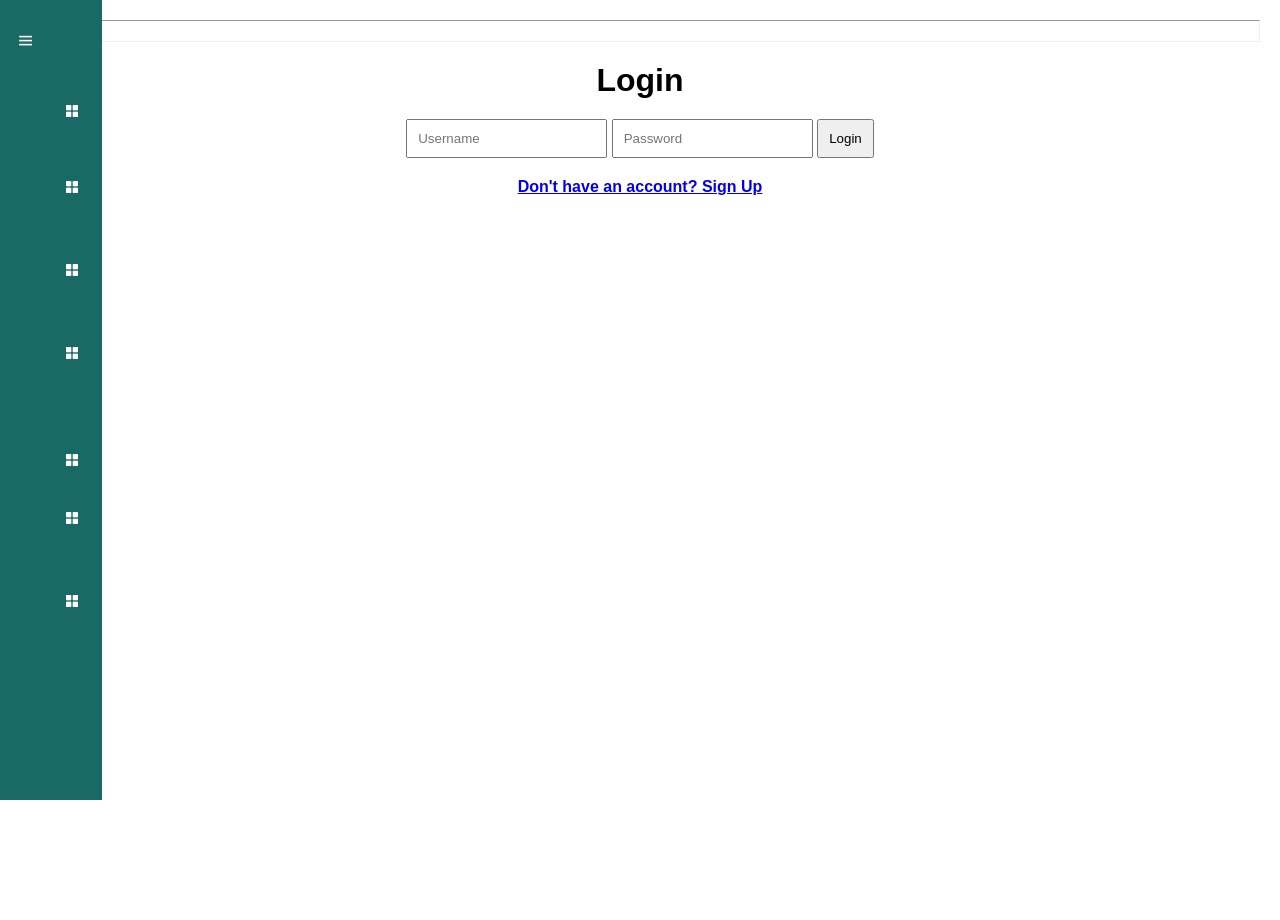
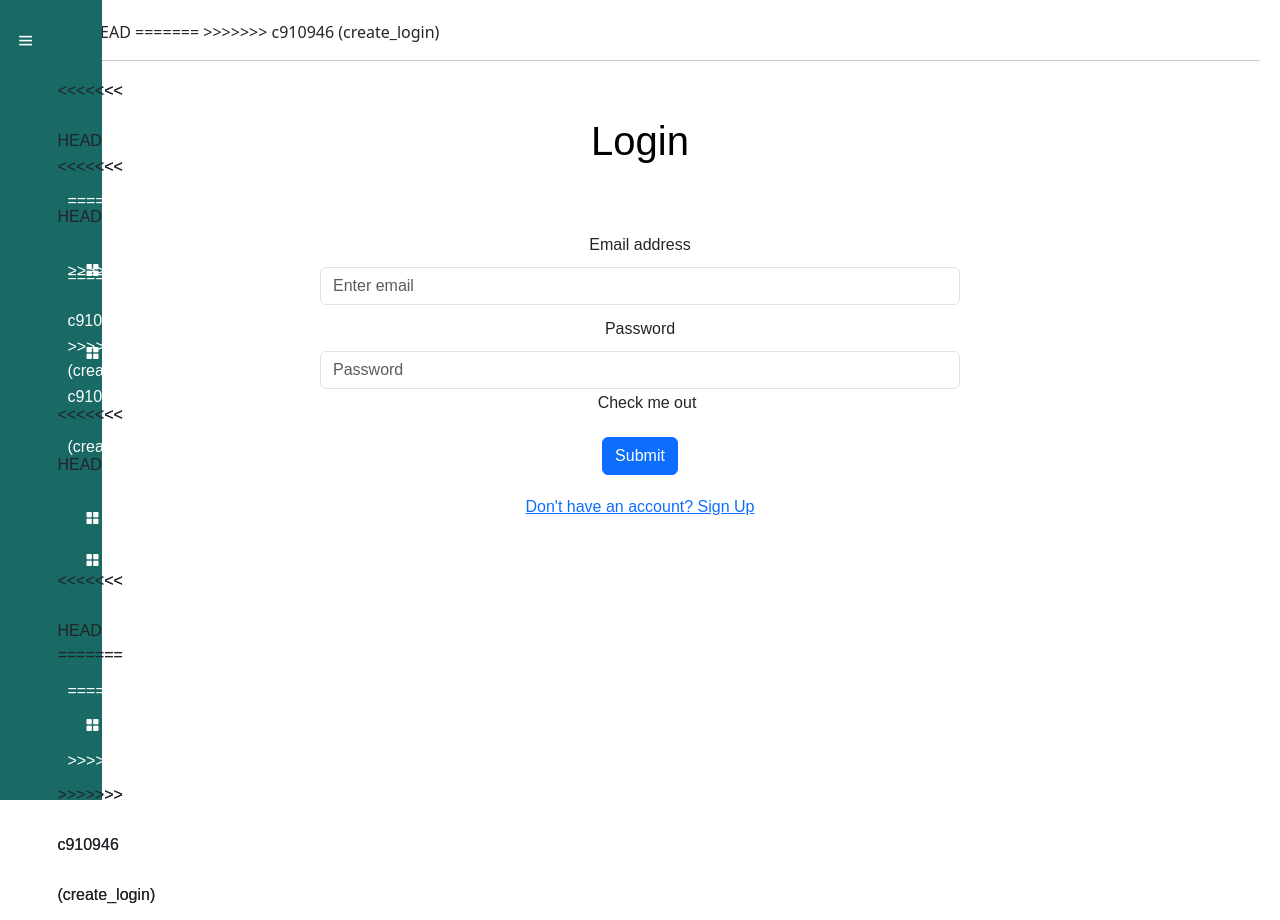
Before and after one commit to PPilot2/HackSwift-2024, a Flask app: page /login in a window 1280 px wide. Before the commit the page ends 800 px from the top, so only its background shows below. Run offline with Flask 3, Linux system fonts and the light colour scheme.

Commit message:
create_login

```diff
--- a/templates/base.html
+++ b/templates/base.html
@@ -9,11 +9,20 @@
     <script src="https://ajax.googleapis.com/ajax/libs/jquery/3.5.1/jquery.min.js"></script>
     <script src="{{ url_for('static', filename='script.js') }}"></script>
 </head>
+
 <body>
+<<<<<<< HEAD
     {% include 'nav.html' %}
+=======
+
+>>>>>>> c910946 (create_login)
     <hr>
+
     <div class="content">
-        {% block content %} {% endblock %}
+        {% block content %}
+        {% endblock %}
     </div>
+    {% extends 'nav.html' %}
+
 </body>
 </html>
--- a/templates/home.html
+++ b/templates/home.html
@@ -3,6 +3,7 @@
 <title>{% block title %} - Home{% endblock %}</title>
 {% block content %}
     <!-- home page -->
+    <body>
     <h1>CodeX</h1>
     <div id="loginButton">
         <a href="{{ url_for('login') }}">Login</a><br>
@@ -10,4 +11,5 @@
     <div id="registerButton">
         <a href="{{ url_for('register') }}">Register</a><br>
     </div>
+</body>
 {% endblock %}
--- a/templates/login.html
+++ b/templates/login.html
@@ -2,15 +2,33 @@
 {% extends 'base.html' %}
 <title>{% block title %} - Login{% endblock %}</title>
 {% block content %}
-    <h1>Login</h1>
+<body background="white">
+    <link href="https://cdn.jsdelivr.net/npm/bootstrap@5.3.3/dist/css/bootstrap.min.css" rel="stylesheet" integrity="sha384-QWTKZyjpPEjISv5WaRU9OFeRpok6YctnYmDr5pNlyT2bRjXh0JMhjY6hW+ALEwIH" crossorigin="anonymous">
+    <h1 style="color:black; text-align: center;">Login</h1>
     <!-- form for login -->
-    <form method="POST" action="">
-        {{ form.hidden_tag() }}
-        {{ form.username }}
-        {{ form.password }}
-        {{ form.submit }}
-    </form>
-    <div id="signupButton">
+    <div style="text-align: center;">
+        <form>
+        <div class="form-group" style="text-align: center; padding:20px">
+          <label for="exampleInputEmail1">Email address</label>
+          <input type="email" class="form-control" id="exampleInputEmail1" aria-describedby="emailHelp" placeholder="Enter email" style="width:50%; position:absolute; left:25%">
+        </div>
+        <div class="form-group" style="text-align: center; padding:20px">
+          <label for="exampleInputPassword1">Password</label>
+          <input type="password" class="form-control" id="exampleInputPassword1" placeholder="Password" style="width:50%; position:absolute; left:25%">
+        </div>
+        <div class="form-check">
+          <input type="checkbox" class="form-check-input" id="exampleCheck1">
+          <label class="form-check-label" for="exampleCheck1">Check me out</label>
+        </div>
+        <button type="submit" class="btn btn-primary">Submit</button>
+      </form>
+      <div id="signupButton">
         <a href="{{ url_for('register') }}">Don't have an account? Sign Up</a>
     </div>
+
+
+
+</div>
+</body>
+
 {% endblock %}
--- a/templates/nav.html
+++ b/templates/nav.html
@@ -1,6 +1,5 @@
 <!-- nav block for the rest of the files -->
 <!-- nav will actually be collapsable sidebar -->
-{% block nav %}
 <link href='https://unpkg.com/boxicons@2.1.4/css/boxicons.min.css' rel='stylesheet'>
 <style>
     * {
@@ -149,53 +148,73 @@
 
     <ul>
         <li>
+<<<<<<< HEAD
             <a href="{{ url_for('dashboard') }}">
+=======
+            <a href="/">
+>>>>>>> c910946 (create_login)
                 <i class="bx bxs-grid-alt"></i>
                 <span class="nav-item">Dashboard</span>
             </a>
             <span class="tooltip">Dashboard</span>
         </li>
         <li>
+<<<<<<< HEAD
             <a href="{{ url_for('courses') }}">
+=======
+            <a href="/courses">
+>>>>>>> c910946 (create_login)
                 <i class="bx bxs-grid-alt"></i>
                 <span class="nav-item">Courses</span>
             </a>
             <span class="tooltip">Courses</span>
         </li>
         <li>
-            <a href="#">
+            <a href="/tasks">
                 <i class="bx bxs-grid-alt"></i>
                 <span class="nav-item">Tasks</span>
             </a>
             <span class="tooltip">Tasks</span>
         </li>
         <li>
-            <a href="#">
+            <a href="/homework">
                 <i class="bx bxs-grid-alt"></i>
                 <span class="nav-item">Homework</span>
             </a>
             <span class="tooltip">Homework</span>
         </li>
         <li>
+<<<<<<< HEAD
             <a href="{{ url_for('edit') }}">
                 <i class="bx bxs-grid-alt"></i>
                 <span class="nav-item">Edit account</span>
             </a>
             <span class="tooltip">Edit account</span>
+=======
+            <a href="/notifications">
+                <i class="bx bxs-grid-alt"></i>
+                <span class="nav-item">Notifications</span>
+            </a>
+            <span class="tooltip">Notifications</span>
+>>>>>>> c910946 (create_login)
         </li>
         <li>
-            <a href="#">
+            <a href="/settings">
                 <i class="bx bxs-grid-alt"></i>
                 <span class="nav-item">Settings</span>
             </a>
             <span class="tooltip">Settings</span>
         </li>
         <li>
+<<<<<<< HEAD
             <a href="{{ url_for('logout') }}">
+=======
+            <a href="{{ url_for('login') }}">
+>>>>>>> c910946 (create_login)
                 <i class="bx bxs-grid-alt"></i>
-                <span class="nav-item">Logout</span>
+                <span class="nav-item">Login</span>
             </a>
-            <span class="tooltip">Logout</span>
+            <span class="tooltip">Login</span>
         </li>
 
     </ul>
@@ -209,4 +228,3 @@
         sidebar.classList.toggle('active')
     }
 </script>
-{% endblock %}
```
